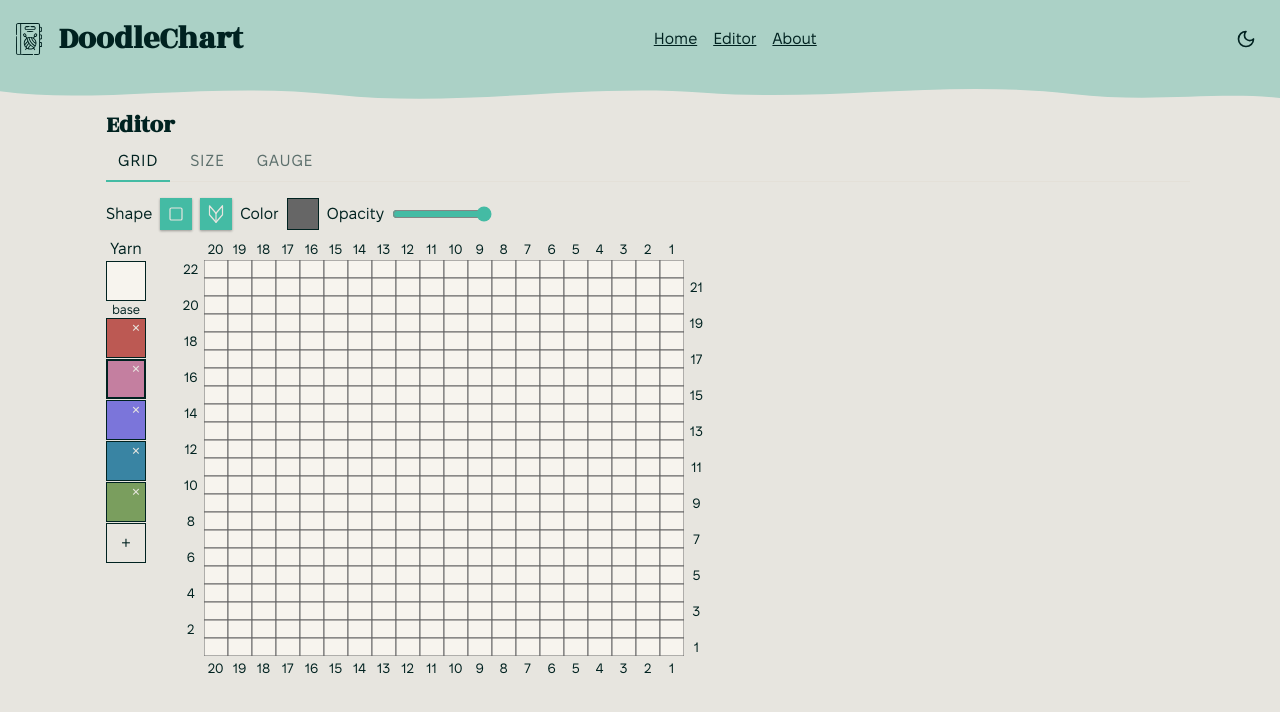
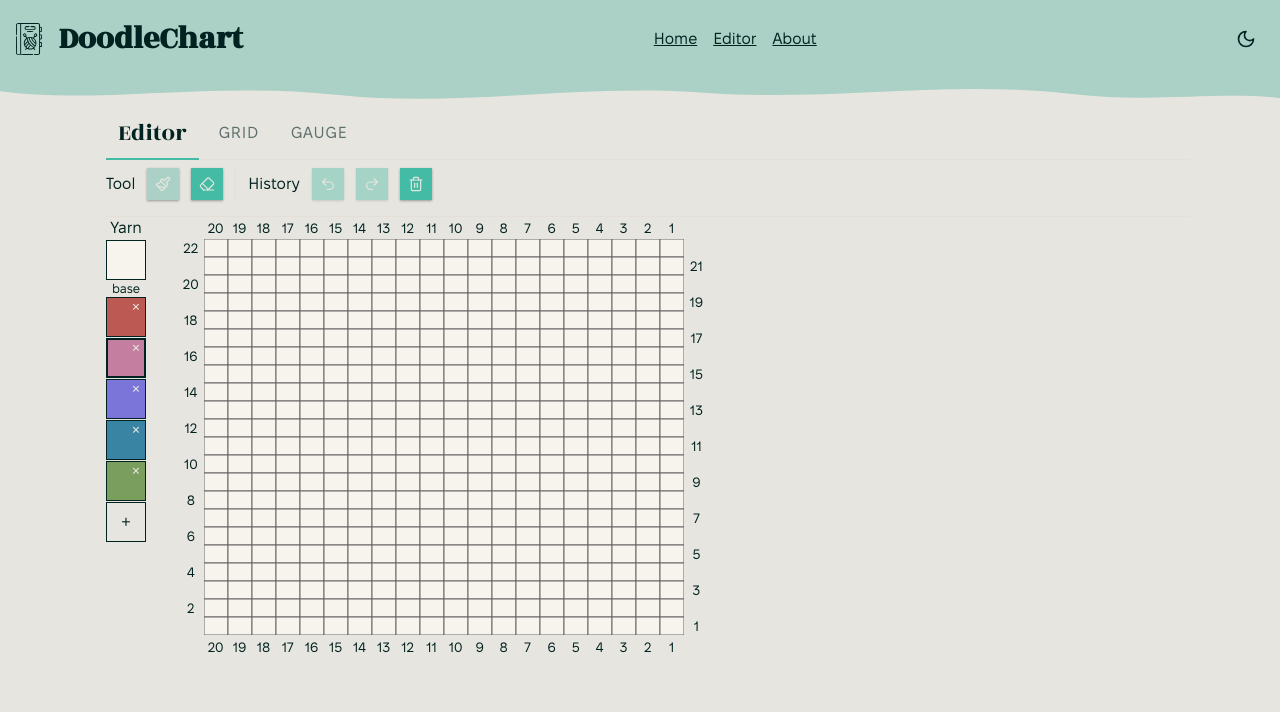
Before and after one commit to nathandallas/doodlechart, a Vue app: page /editor in a window 1280 px wide. Shown: the top 712 px of the page. Built offline with nearby package versions, Linux system fonts and the light colour scheme.

Commit message:
consolidated size and grid settings, added editor toolbar with undo/redo/clear and erase functionality

```diff
--- a/src/components/ChartCanvas.vue
+++ b/src/components/ChartCanvas.vue
@@ -55,6 +55,7 @@ function getCellFromEvent(e) {
 function handlePointerDown(e) {
   isPainting.value = true
   e.currentTarget.setPointerCapture(e.pointerId)
+  emit('stroke-start')
   const cell = getCellFromEvent(e)
   if (cell) emit('paint', cell)
 }
@@ -72,6 +73,7 @@ function handlePointerLeave() {
 
 function handlePointerUp() {
   isPainting.value = false
+  emit('stroke-end')
 }
 </script>
 
--- a/src/components/SettingsOptions/GaugeSettings.vue
+++ b/src/components/SettingsOptions/GaugeSettings.vue
@@ -111,6 +111,9 @@ function toggleUnits() {
           <input type="number" v-model.number="gaugeStitchSpan" />
           <span>{{ useCm ? 'cm' : 'inches' }}</span>
         </div>
+        <div class="unit-toggle">
+          <button @click="toggleUnits()">Use {{ useCm ? 'inches' : 'cm' }}</button>
+        </div>
       </div>
 
       <div class="row">
@@ -122,10 +125,6 @@ function toggleUnits() {
           <input type="number" v-model.number="gaugeRowSpan" />
           <span>{{ useCm ? 'cm' : 'inches' }}</span>
         </div>
-      </div>
-
-      <div class="unit-toggle">
-        <button @click="toggleUnits()">Use {{ useCm ? 'inches' : 'cm' }}</button>
       </div>
     </div>
   </div>
--- a/src/components/SettingsPanel.vue
+++ b/src/components/SettingsPanel.vue
@@ -3,11 +3,14 @@ import { ref } from 'vue'
 import GaugeSettings from './SettingsOptions/GaugeSettings.vue'
 import ChevronIcon from './icons/ChevronIcon.vue'
 import ColorPickerPopover from './ColorPickerPopover.vue'
-import { Square } from '@lucide/vue'
+import { Square, Undo2, Redo2, Paintbrush, Eraser, Trash2 } from '@lucide/vue'
 
 defineProps({
   chart: { type: Object, required: true },
   mode: { type: String, required: true },
+  tool: { type: String, required: true },
+  canUndo: { type: Boolean, default: false },
+  canRedo: { type: Boolean, default: false },
 })
 
 const emit = defineEmits([
@@ -19,8 +22,8 @@ const emit = defineEmits([
 ])
 
 const tabs = [
+  { id: 'editor', label: 'Editor' },
   { id: 'grid', label: 'Grid' },
-  { id: 'size', label: 'Size' },
   { id: 'gauge', label: 'Gauge' },
 ]
 const activeTab = ref(tabs[0].id)
@@ -39,15 +42,61 @@ function applySize(cols, rows) {
         type="button"
         role="tab"
         class="tab"
-        :class="{ active: activeTab === tab.id }"
+        :class="{ active: activeTab === tab.id, 'tab-editor': tab.id === 'editor' }"
         :aria-selected="activeTab === tab.id"
         @click="activeTab = tab.id"
       >
         {{ tab.label }}
       </button>
     </div>
+    <div class="tab-content">
+      <div v-show="activeTab === 'editor'" class="options editor-options">
+        <label>Tool</label>
+        <button
+          type="button"
+          class="icon-btn"
+          :class="{ active: tool === 'paint' }"
+          aria-label="Paintbrush"
+          @click="emit('update-tool', 'paint')"
+        >
+          <Paintbrush color="var(--text-inverse)" :stroke-width="1.8" />
+        </button>
+        <button
+          type="button"
+          class="icon-btn"
+          :class="{ active: tool === 'erase' }"
+          aria-label="Erase"
+          @click="emit('update-tool', 'erase')"
+        >
+          <Eraser color="var(--text-inverse)" :stroke-width="1.8" />
+        </button>
 
-    <div class="tab-content">
+        <div class="divider" aria-hidden="true"></div>
+
+        <label>History</label>
+        <button
+          type="button"
+          class="icon-btn"
+          :disabled="!canUndo"
+          aria-label="Undo"
+          @click="emit('undo')"
+        >
+          <Undo2 color="var(--text-inverse)" :stroke-width="1.8" />
+        </button>
+        <button
+          type="button"
+          class="icon-btn"
+          :disabled="!canRedo"
+          aria-label="Redo"
+          @click="emit('redo')"
+        >
+          <Redo2 color="var(--text-inverse)" :stroke-width="1.8" />
+        </button>
+        <button type="button" class="icon-btn" aria-label="Clear canvas" @click="emit('clear')">
+          <Trash2 color="var(--text-inverse)" :stroke-width="1.8" />
+        </button>
+      </div>
+
       <div v-show="activeTab === 'grid'" class="options grid-options">
         <label>Shape</label>
         <button
@@ -66,39 +115,10 @@ function applySize(cols, rows) {
         >
           <ChevronIcon color="var(--text-inverse)" />
         </button>
-        <label>Color</label>
-        <ColorPickerPopover
-          :model-value="chart.gridColor"
-          @update:model-value="emit('update-grid-color', $event)"
-        >
-          <template #default="{ toggle }">
-            <button
-              type="button"
-              class="swatch"
-              :style="{ background: chart.gridColor }"
-              aria-label="Grid Color"
-              @click="toggle"
-            ></button>
-          </template>
-        </ColorPickerPopover>
-        <label>Opacity</label>
-        <input
-          type="range"
-          class="opacity-slider"
-          min="0"
-          max="1"
-          step="0.01"
-          :value="chart.gridOpacity"
-          :aria-label="'Grid Opacity'"
-          @input="emit('update-grid-opacity', Number($event.target.value))"
-        />
-        <!--
-        <label>Weight</label>
-        <label>Thicker Lines Every X Squares</label>
-        -->
-      </div>
 
-      <div v-show="activeTab === 'size'" class="options">
+        <div class="divider" aria-hidden="true"></div>
+
+        <label>Size</label>
         <label>
           Stitches
           <input
@@ -119,7 +139,41 @@ function applySize(cols, rows) {
             @change="applySize(chart.cols, $event.target.value)"
           />
         </label>
+
+        <div class="divider" aria-hidden="true"></div>
+
+        <label>Color</label>
+        <ColorPickerPopover
+          :model-value="chart.gridColor"
+          @update:model-value="emit('update-grid-color', $event)"
+        >
+          <template #default="{ toggle }">
+            <button
+              type="button"
+              class="swatch"
+              :style="{ background: chart.gridColor }"
+              aria-label="Grid Color"
+              @click="toggle"
+            ></button>
+          </template>
+        </ColorPickerPopover>
+        <label>Opacity</label>
+        <input
+          type="range"
+          class="opacity-slider"
+          min="0.11"
+          max="1"
+          step="0.01"
+          :value="chart.gridOpacity"
+          :aria-label="'Grid Opacity'"
+          @input="emit('update-grid-opacity', Number($event.target.value))"
+        />
+        <!--
+        <label>Thicker Lines Every X Squares</label>
+        -->
       </div>
+
+      <div v-show="activeTab === 'size'" class="options"></div>
 
       <div v-show="activeTab === 'gauge'" class="options">
         <GaugeSettings @update-gauge="emit('update-gauge', $event)" />
@@ -166,8 +220,17 @@ function applySize(cols, rows) {
   border-bottom-color: var(--primary);
 }
 
+.tab.tab-editor {
+  font-family: 'Rozha One', sans-serif;
+  font-size: 1.5rem;
+  text-transform: none;
+  letter-spacing: normal;
+  font-weight: 400;
+}
+
 .tab-content {
-  padding-top: 1rem;
+  padding: 0.5rem 0;
+  border-bottom: 1px solid var(--grid);
 }
 
 .tab-content .swatch {
@@ -185,6 +248,12 @@ function applySize(cols, rows) {
 .grid-options {
   gap: 8px;
 }
+
+.divider {
+  align-self: stretch;
+  width: 1px;
+  background: var(--grid);
+}
 .swatch {
   width: 32px;
   height: 32px;
@@ -201,6 +270,14 @@ function applySize(cols, rows) {
   height: 32px;
 }
 
+.icon-btn.active {
+  background: var(--secondary);
+}
+.icon-btn:disabled {
+  opacity: 0.4;
+  cursor: not-allowed;
+}
+
 .opacity-slider {
   width: 100px;
   padding: 0;
--- a/src/engine/chart.js
+++ b/src/engine/chart.js
@@ -20,7 +20,6 @@ export function setCell(chart, row, col, colorIndex) {
   return true
 }
 
-
 export function resizeChart(chart, cols, rows) {
   cols = Math.max(1, Math.floor(cols))
   rows = Math.max(1, Math.floor(rows))
@@ -29,6 +28,12 @@ export function resizeChart(chart, cols, rows) {
   )
   chart.cols = cols
   chart.rows = rows
+}
+
+export function clearChart(chart) {
+  chart.cells = Array.from({ length: chart.rows }, () =>
+    Array.from({ length: chart.cols }, () => 0),
+  )
 }
 
 // Removes color from chart and updates cells with that color to bg color
--- a/src/views/EditorView.vue
+++ b/src/views/EditorView.vue
@@ -1,6 +1,6 @@
 <script setup>
-import { reactive, ref } from 'vue'
-import { createChart, setCell, removeColor, resizeChart } from '../engine/chart.js'
+import { reactive, ref, onMounted, onUnmounted } from 'vue'
+import { createChart, setCell, removeColor, resizeChart, clearChart } from '../engine/chart.js'
 import { YARN_PRESETS } from '../engine/gauge.js'
 import ChartCanvas from '../components/ChartCanvas.vue'
 import PalettePanel from '@/components/PalettePanel.vue'
@@ -11,9 +11,13 @@ const chart = reactive(createChart(20, 22))
 const currentColor = ref(2)
 const canvasMode = ref('grid')
 const gauge = ref({ ...YARN_PRESETS.aran, stitchSpan: 4, rowSpan: 4 })
+const tool = ref('paint')
+const history = ref([])
+const redoStack = ref([])
 
 function onPaint({ row, col }) {
-  setCell(chart, row, col, currentColor.value)
+  const colorIndex = tool.value === 'erase' ? 0 : currentColor.value
+  setCell(chart, row, col, colorIndex)
 }
 
 // --- gauge ---
@@ -44,23 +48,74 @@ function addColor() {
   currentColor.value = chart.palette.length - 1
 }
 
-// When color is removed or updated they are replaced with either bg or new color
+// When color is removed or updated cells are replaced with bg color
 function onRemoveColor(index) {
   removeColor(chart, index)
   if (currentColor.value >= chart.palette.length) {
     currentColor.value = chart.palette.length - 1
   }
 }
+
+// --- undo / redo / clear ---
+function snapshot() {
+  return chart.cells.map((row) => [...row])
+}
+
+function pushHistory() {
+  history.value.push(snapshot())
+  redoStack.value = []
+}
+
+function undo() {
+  if (history.value.length === 0) return
+  redoStack.value.push(snapshot())
+  chart.cells = history.value.pop()
+}
+
+function redo() {
+  if (redoStack.value.length === 0) return
+  history.value.push(snapshot())
+  chart.cells = redoStack.value.pop()
+}
+
+function onClear() {
+  pushHistory()
+  clearChart(chart)
+}
+
+function onKeydown(e) {
+  const mod = e.ctrlKey || e.metaKey
+  if (!mod) return
+  const key = e.key.toLowerCase()
+
+  if (key === 'z' && !e.shiftKey) {
+    e.preventDefault()
+    undo()
+  } else if ((key === 'y' && !e.metaKey) || (key === 'z' && e.shiftKey)) {
+    e.preventDefault()
+    redo()
+  }
+}
+
+
+onMounted(() => window.addEventListener('keydown', onKeydown))
+onUnmounted(() => window.removeEventListener('keydown', onKeydown))
 </script>
 
 <template>
   <NavBar />
   <div class="editor">
-    <h2>Editor</h2>
     <SettingsPanel
       :chart="chart"
       :mode="canvasMode"
+      :tool="tool"
+      :can-undo="history.length > 0"
+      :can-redo="redoStack.length > 0"
       @update-mode="canvasMode = $event"
+      @update-tool="tool = $event"
+      @undo="undo"
+      @redo="redo"
+      @clear="onClear"
       @resize="onResize"
       @update-grid-color="updateGridColor"
       @update-grid-opacity="updateGridOpacity"
@@ -77,7 +132,13 @@ function onRemoveColor(index) {
         @add-color="addColor"
         @remove-color="onRemoveColor"
       />
-      <ChartCanvas :chart="chart" :mode="canvasMode" :gauge="gauge" @paint="onPaint" />
+      <ChartCanvas
+        :chart="chart"
+        :mode="canvasMode"
+        :gauge="gauge"
+        @paint="onPaint"
+        @stroke-start="pushHistory"
+      />
     </div>
   </div>
 </template>
```
